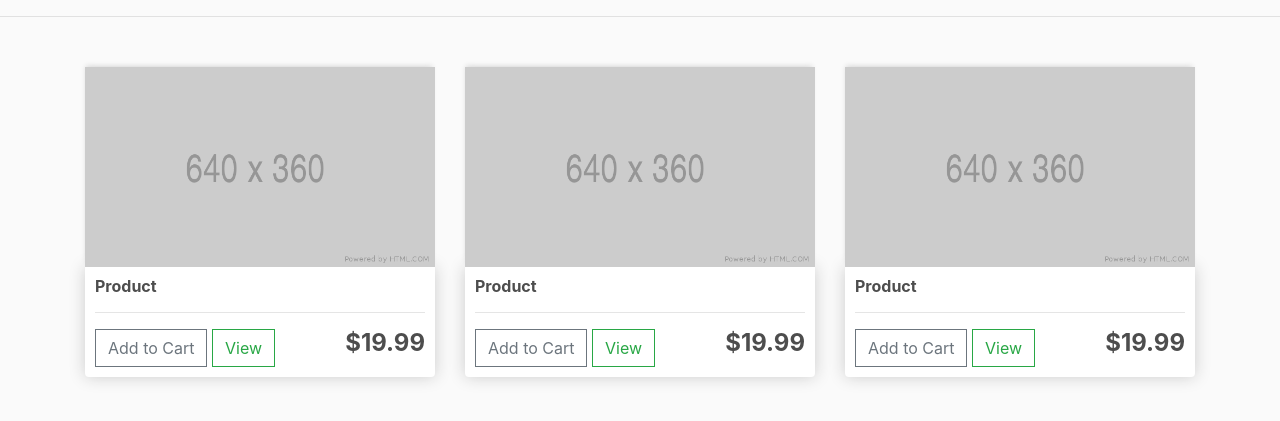
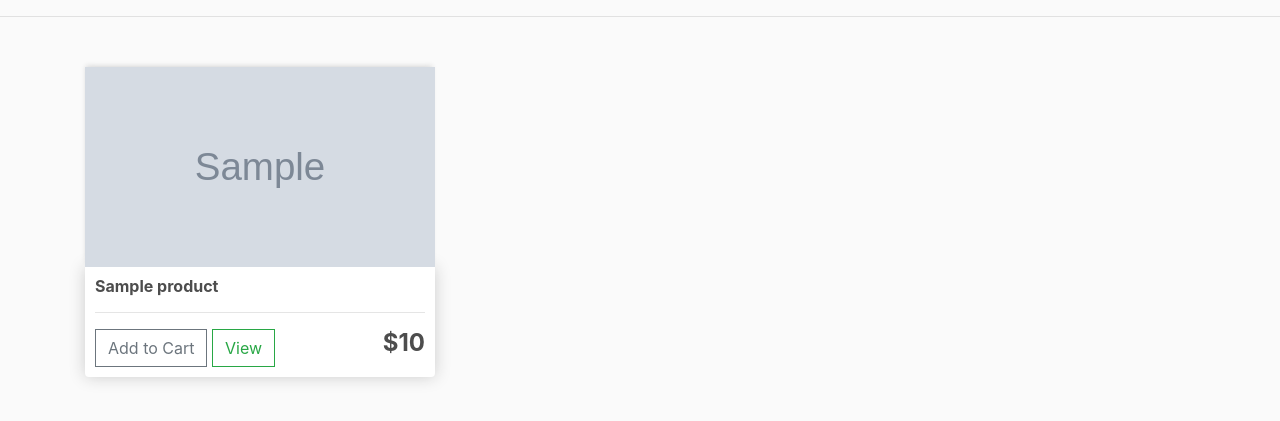
Before and after one commit to IvessJohn/django-ecommerce-website, a Django app: template ecommercewebsite/store/templates/store/store.html in a window 1280 px wide. Shown: the part 57-478 px from the top of the page. Run offline with Django 3.2, Linux system fonts and the light colour scheme; the template is opened without the code that fills it: most values are stand-ins (such as "Sample title", 1, 10 or a date in 2020); grey boxes marked "Sample" are stand-in pictures; some libraries are stand-ins or nearby versions.

Commit message:
Show product images

```diff
--- a/ecommercewebsite/ecommercewebsite/urls.py
+++ b/ecommercewebsite/ecommercewebsite/urls.py
@@ -15,8 +15,12 @@ Including another URLconf
 """
 from django.contrib import admin
 from django.urls import path, include
+from django.conf.urls.static import static
+from django.conf import settings
 
 urlpatterns = [
     path('admin/', admin.site.urls),
     path('', include('store.urls'))
 ]
+
+urlpatterns += static(settings.MEDIA_URL, document_root=settings.MEDIA_ROOT)
--- a/ecommercewebsite/store/admin.py
+++ b/ecommercewebsite/store/admin.py
@@ -1,8 +1,8 @@
 from django.contrib import admin
 
+from .models import Customer, Product, Order, OrderItem, ShippingInformation
+
 # Register your models here.
-
-from .models import Customer, Product, Order, OrderItem, ShippingInformation
 
 admin.site.register(Customer)
 admin.site.register(Product)
--- a/ecommercewebsite/store/models.py
+++ b/ecommercewebsite/store/models.py
@@ -18,7 +18,7 @@ class Product(models.Model):
     name: models.CharField = models.CharField(max_length=200, blank=False)
     price: models.DecimalField = models.DecimalField(max_digits=9, decimal_places=2, blank=False, null=True)
     digital: models.BooleanField = models.BooleanField(default=False, null=True, blank=True)
-    image = models.ImageField(null=True, default="banner_placeholder.png", blank=True)
+    image = models.ImageField(null=True, blank=True)
 
     def __str__(self) -> str:
         return self.name
--- a/ecommercewebsite/store/templates/store/store.html
+++ b/ecommercewebsite/store/templates/store/store.html
@@ -4,41 +4,24 @@
 {% block content %}
 
 <div class="row">
+    {% for product in products %}
     <div class="col-lg-4">
+        {% if product.image != "" %}
+        <img class="thumbnail" src="{{product.image.url}}">
+        {% else %}
         <img class="thumbnail" src="{% static 'images/banner_placeholder.png' %}">
+        {% endif %}
+
         <div class="box-element product">
-            <h6><strong>Product</strong></h6>
+            <h6><strong>{{product.name}}</strong></h6>
             <hr>
 
             <button class="btn btn-outline-secondary add-btn">Add to Cart</button>
             <a class="btn btn-outline-success" href="#">View</a>
-            <h4 style="display: inline-block; float: right"><strong>$19.99</strong></h4>
+            <h4 style="display: inline-block; float: right"><strong>${{product.price}}</strong></h4>
         </div>
     </div>
-
-    <div class="col-lg-4">
-        <img class="thumbnail" src="{% static 'images/banner_placeholder.png' %}">
-        <div class="box-element product">
-            <h6><strong>Product</strong></h6>
-            <hr>
-
-            <button class="btn btn-outline-secondary add-btn">Add to Cart</button>
-            <a class="btn btn-outline-success" href="#">View</a>
-            <h4 style="display: inline-block; float: right"><strong>$19.99</strong></h4>
-        </div>
-    </div>
-
-    <div class="col-lg-4">
-        <img class="thumbnail" src="{% static 'images/banner_placeholder.png' %}">
-        <div class="box-element product">
-            <h6><strong>Product</strong></h6>
-            <hr>
-
-            <button class="btn btn-outline-secondary add-btn">Add to Cart</button>
-            <a class="btn btn-outline-success" href="#">View</a>
-            <h4 style="display: inline-block; float: right"><strong>$19.99</strong></h4>
-        </div>
-    </div>
+    {% endfor %}
 </div>
 
 
--- a/ecommercewebsite/store/views.py
+++ b/ecommercewebsite/store/views.py
@@ -1,8 +1,12 @@
 from django.shortcuts import render, redirect
+
+from .models import Customer, Product, Order, OrderItem, ShippingInformation
 
 # Create your views here.
 def store(request):
-    context = {}
+    products = Product.objects.all()
+
+    context = {'products': products}
     return render(request, 'store/store.html', context)
 
 
```
Also changed, not shown: ecommercewebsite/db.sqlite3, ecommercewebsite/static/images/uploaded/book.jpg (added), ecommercewebsite/static/images/uploaded/headphones.jpg (added), ecommercewebsite/static/images/uploaded/shirt.jpg (added), ecommercewebsite/static/images/uploaded/shoes.jpg (added), ecommercewebsite/static/images/uploaded/sourcecode.jpg (added), ecommercewebsite/static/images/uploaded/watch.jpg (added), ecommercewebsite/store/migrations/0002_alter_product_image.py (added).
